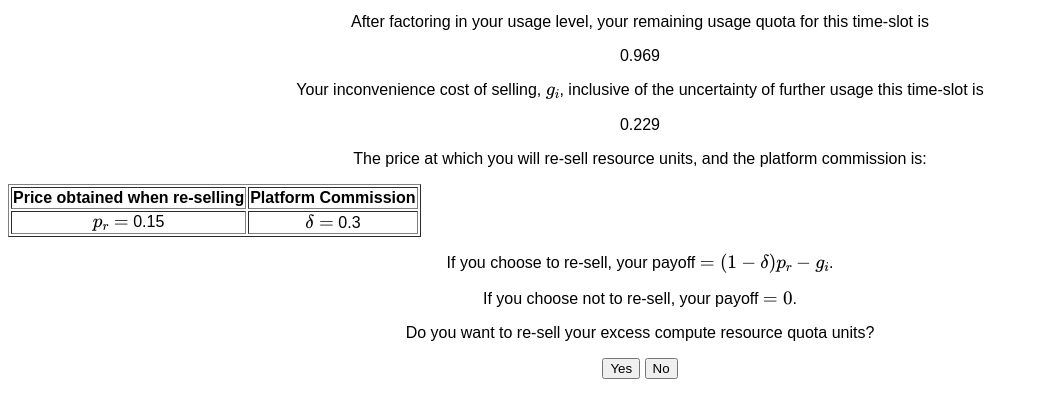
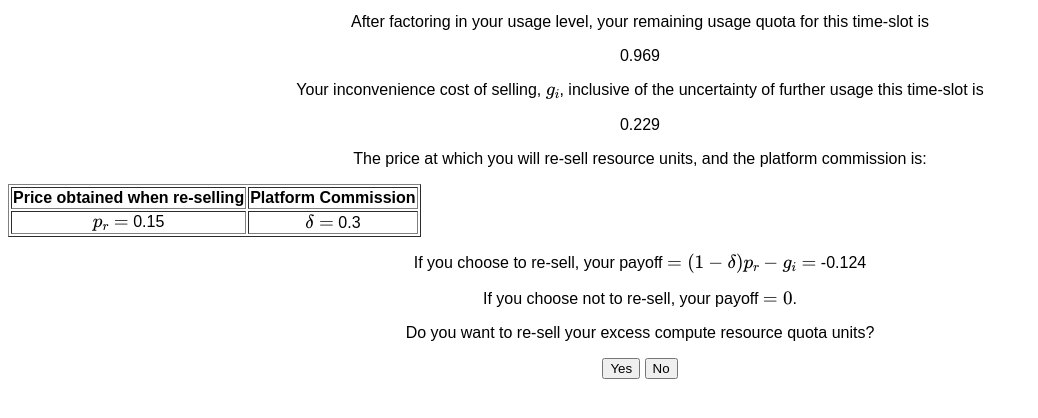
Before and after one commit to ShikhSh/erpMEC, a plain HTML site: page re-sellers.html in a window 1280 px wide. Shown: the part 308-726 px from the top of the page, without its empty margins (0-1038 px from the left). Drawn offline with nearby package versions, Linux system fonts and the light colour scheme; some packages are replaced by stand-ins of ours; a web font is replaced by a local one.

Commit message:
Update re-sellers.html

```diff
--- a/re-sellers.html
+++ b/re-sellers.html
@@ -62,6 +62,12 @@
 
             var pr = 0.15
             var delta=0.3
+
+            var pi_reSell= (1-delta)*pr - randomNumber2
+
+            var pi_reSellElement = document.getElementById("payoff-resell");
+            pi_reSellElement.textContent =  pi_reSell.toFixed(3);
+
 
             var prElement = document.getElementById("p-r");
             prElement.textContent = pr;
@@ -136,7 +142,7 @@
 
         </table>
 
-        <p> If you choose to re-sell, your payoff \(= (1-\delta)p_r - g_i \).</p>
+        <p> If you choose to re-sell, your payoff \(= (1-\delta)p_r - g_i  = \)  <span id="payoff-resell"></span></p>
 
         <p> If you choose not to re-sell, your payoff \(= 0\).</p>
 
```
